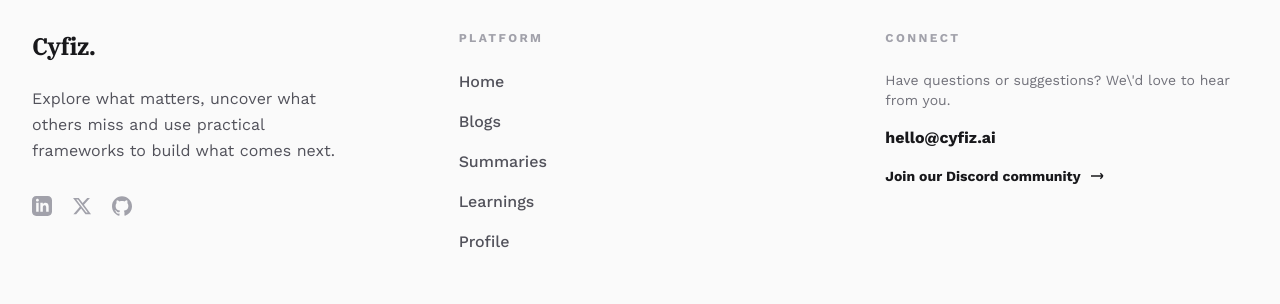
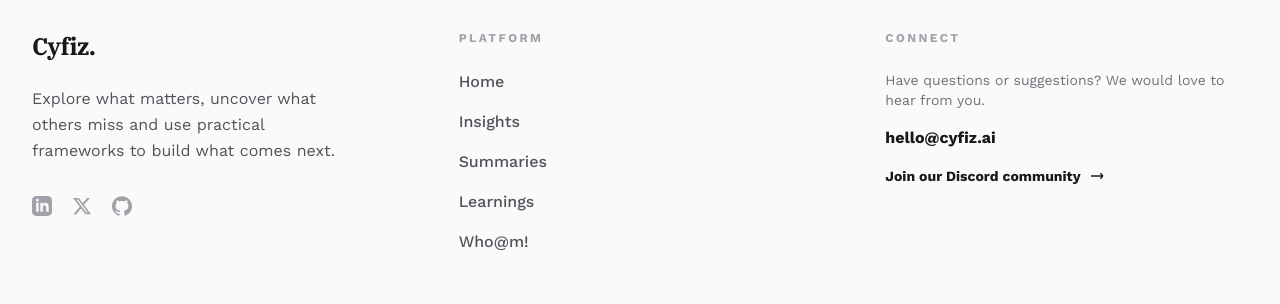
Before and after one commit to ziakn/cyfiz, a Next.js app: page /profile in a window 1280 px wide. Shown: the part 3634-3938 px from the top of the page. Built offline with nearby package versions, Linux system fonts and the light colour scheme.

Commit message:
n-changes

```diff
--- a/src/app/page.tsx
+++ b/src/app/page.tsx
@@ -16,13 +16,13 @@ export default function Home() {
       <Header />
       <main className="flex-1">
         <Hero />
-        <TrustedBy />
+        {/* <TrustedBy /> */}
         <Newsletter />
         <Frameworks />
         <Research />
-        <Stats />
-        <Academy />
-        <Tools />
+        {/* <Stats /> */}
+        {/* <Academy /> */}
+        {/* <Tools /> */}
         <PreFooter />
       </main>
       <Footer />
--- a/src/components/Footer.tsx
+++ b/src/components/Footer.tsx
@@ -16,13 +16,13 @@ export default function Footer() {
             </p>
             <div className="mt-8 flex gap-5">
               <Link href="#" className="text-zinc-400 transition-colors hover:text-black dark:hover:text-white">
-                <svg className="h-5 w-5" fill="currentColor" viewBox="0 0 24 24"><path d="M19 0h-14c-2.761 0-5 2.239-5 5v14c0 2.761 2.239 5 5 5h14c2.762 0 5-2.239 5-5v-14c0-2.761-2.238-5-5-5zm-11 19h-3v-11h3v11zm-1.5-12.268c-.966 0-1.75-.79-1.75-1.764s.784-1.764 1.75-1.764 1.75.79 1.75 1.764-.783 1.764-1.75 1.764zm13.5 12.268h-3v-5.604c0-3.368-4-3.113-4 0v5.604h-3v-11h3v1.765c1.396-2.586 7-2.777 7 2.476v6.759z"/></svg>
+                <svg className="h-5 w-5" fill="currentColor" viewBox="0 0 24 24"><path d="M19 0h-14c-2.761 0-5 2.239-5 5v14c0 2.761 2.239 5 5 5h14c2.762 0 5-2.239 5-5v-14c0-2.761-2.238-5-5-5zm-11 19h-3v-11h3v11zm-1.5-12.268c-.966 0-1.75-.79-1.75-1.764s.784-1.764 1.75-1.764 1.75.79 1.75 1.764-.783 1.764-1.75 1.764zm13.5 12.268h-3v-5.604c0-3.368-4-3.113-4 0v5.604h-3v-11h3v1.765c1.396-2.586 7-2.777 7 2.476v6.759z" /></svg>
               </Link>
               <Link href="#" className="text-zinc-400 transition-colors hover:text-black dark:hover:text-white">
-                <svg className="h-5 w-5" fill="currentColor" viewBox="0 0 24 24"><path d="M18.244 2.25h3.308l-7.227 8.26 8.502 11.24H16.17l-5.214-6.817L4.99 21.75H1.68l7.73-8.835L1.254 2.25H8.08l4.713 6.231 5.45-6.231zm-1.161 17.52h1.833L7.084 4.126H5.117L17.083 19.77z"/></svg>
+                <svg className="h-5 w-5" fill="currentColor" viewBox="0 0 24 24"><path d="M18.244 2.25h3.308l-7.227 8.26 8.502 11.24H16.17l-5.214-6.817L4.99 21.75H1.68l7.73-8.835L1.254 2.25H8.08l4.713 6.231 5.45-6.231zm-1.161 17.52h1.833L7.084 4.126H5.117L17.083 19.77z" /></svg>
               </Link>
               <Link href="#" className="text-zinc-400 transition-colors hover:text-black dark:hover:text-white">
-                <svg className="h-5 w-5" fill="currentColor" viewBox="0 0 24 24"><path d="M12 .297c-6.63 0-12 5.373-12 12 0 5.303 3.438 9.8 8.205 11.385.6.113.82-.258.82-.577 0-.285-.01-1.04-.015-2.04-3.338.724-4.042-1.61-4.042-1.61C4.422 18.07 3.633 17.7 3.633 17.7c-1.087-.744.084-.729.084-.729 1.205.084 1.838 1.236 1.838 1.236 1.07 1.835 2.809 1.305 3.495.998.108-.776.417-1.305.76-1.605-2.665-.3-5.466-1.332-5.466-5.93 0-1.31.465-2.38 1.235-3.22-.135-.303-.54-1.523.105-3.176 0 0 1.005-.322 3.3 1.23.96-.267 1.98-.399 3-.405 1.02.006 2.04.138 3 .405 2.28-1.552 3.285-1.23 3.285-1.23.645 1.653.24 2.873.12 3.176.765.84 1.23 1.91 1.23 3.22 0 4.61-2.805 5.625-5.475 5.92.42.36.81 1.096.81 2.22 0 1.606-.015 2.896-.015 3.286 0 .315.21.69.825.57C20.565 22.092 24 17.592 24 12.297c0-6.627-5.373-12-12-12"/></svg>
+                <svg className="h-5 w-5" fill="currentColor" viewBox="0 0 24 24"><path d="M12 .297c-6.63 0-12 5.373-12 12 0 5.303 3.438 9.8 8.205 11.385.6.113.82-.258.82-.577 0-.285-.01-1.04-.015-2.04-3.338.724-4.042-1.61-4.042-1.61C4.422 18.07 3.633 17.7 3.633 17.7c-1.087-.744.084-.729.084-.729 1.205.084 1.838 1.236 1.838 1.236 1.07 1.835 2.809 1.305 3.495.998.108-.776.417-1.305.76-1.605-2.665-.3-5.466-1.332-5.466-5.93 0-1.31.465-2.38 1.235-3.22-.135-.303-.54-1.523.105-3.176 0 0 1.005-.322 3.3 1.23.96-.267 1.98-.399 3-.405 1.02.006 2.04.138 3 .405 2.28-1.552 3.285-1.23 3.285-1.23.645 1.653.24 2.873.12 3.176.765.84 1.23 1.91 1.23 3.22 0 4.61-2.805 5.625-5.475 5.92.42.36.81 1.096.81 2.22 0 1.606-.015 2.896-.015 3.286 0 .315.21.69.825.57C20.565 22.092 24 17.592 24 12.297c0-6.627-5.373-12-12-12" /></svg>
               </Link>
             </div>
           </div>
@@ -34,8 +34,8 @@ export default function Footer() {
               <Link href="/" className="text-base font-medium text-zinc-600 transition-colors hover:text-black dark:text-zinc-400 dark:hover:text-white">
                 Home
               </Link>
-              <Link href="/blogs" className="text-base font-medium text-zinc-600 transition-colors hover:text-black dark:text-zinc-400 dark:hover:text-white">
-                Blogs
+              <Link href="/insights" className="text-base font-medium text-zinc-600 transition-colors hover:text-black dark:text-zinc-400 dark:hover:text-white">
+                Insights
               </Link>
               <Link href="/summaries" className="text-base font-medium text-zinc-600 transition-colors hover:text-black dark:text-zinc-400 dark:hover:text-white">
                 Summaries
@@ -44,7 +44,7 @@ export default function Footer() {
                 Learnings
               </Link>
               <Link href="/profile" className="text-base font-medium text-zinc-600 transition-colors hover:text-black dark:text-zinc-400 dark:hover:text-white">
-                Profile
+                Who@m!
               </Link>
             </div>
           </div>
@@ -54,14 +54,14 @@ export default function Footer() {
             <h4 className="text-xs font-bold uppercase tracking-[0.2em] text-zinc-400">Connect</h4>
             <div className="flex flex-col gap-4">
               <p className="text-sm text-zinc-500 dark:text-zinc-400">
-                Have questions or suggestions? We\'d love to hear from you.
+                Have questions or suggestions? We would love to hear from you.
               </p>
               <Link href="mailto:hello@cyfiz.ai" className="text-base font-bold text-zinc-900 transition-colors hover:text-zinc-500 dark:text-zinc-50">
                 hello@cyfiz.ai
               </Link>
               <Link href="#" className="inline-flex items-center gap-2 text-sm font-bold text-zinc-900 transition-colors hover:gap-3 dark:text-zinc-50">
                 Join our Discord community
-                <svg className="h-4 w-4" fill="none" stroke="currentColor" viewBox="0 0 24 24" strokeWidth="2"><path d="M17 8l4 4m0 0l-4 4m4-4H3"/></svg>
+                <svg className="h-4 w-4" fill="none" stroke="currentColor" viewBox="0 0 24 24" strokeWidth="2"><path d="M17 8l4 4m0 0l-4 4m4-4H3" /></svg>
               </Link>
             </div>
           </div>
--- a/src/components/Hero.tsx
+++ b/src/components/Hero.tsx
@@ -20,10 +20,10 @@ export default function Hero() {
 
         <div className="mt-10 flex animate-reveal [animation-delay:600ms] justify-center gap-4">
           <Link
-            href="/academy"
+            href="/insights"
             className="rounded-full bg-black px-8 py-3 text-sm font-bold text-white transition-all hover:bg-zinc-800 dark:bg-white dark:text-black dark:hover:bg-zinc-200"
           >
-            Explore Academy
+            Explore Insights
           </Link>
         </div>
       </div>
--- a/src/components/Newsletter.tsx
+++ b/src/components/Newsletter.tsx
@@ -24,7 +24,7 @@ export default function Newsletter() {
         </div>
 
         <p className="mt-4 text-xs text-zinc-400 dark:text-zinc-600">
-          Join 50,000+ professionals. No spam, ever.
+          Join 1,000+ professionals. No spam, ever.
         </p>
       </div>
     </section>
--- a/src/components/PreFooter.tsx
+++ b/src/components/PreFooter.tsx
@@ -11,7 +11,7 @@ export default function PreFooter() {
               privacy, and AI converge.
             </h2>
             <p className="mt-6 text-lg font-medium text-zinc-600 dark:text-zinc-400">
-              Join 1,000+ professionals receiving a weekly 2-minute <br className="hidden sm:block" />
+              Join 1,000+ professionals receiving a weekly 5-minute <br className="hidden sm:block" />
               briefing built for modern digital leaders.
             </p>
           </div>
```
